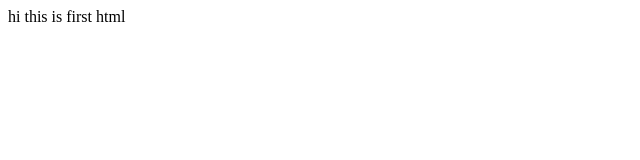
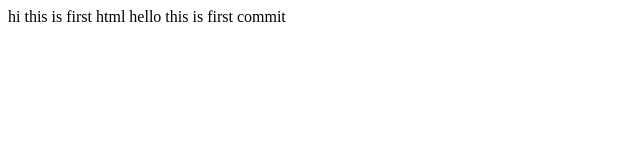
Before and after one commit to hbtuabhishek/withvs, a plain HTML site: page index.html in a window 1280 px wide. Shown: the whole page, without its empty margins (0-640 px from the left). Drawn offline with Linux system fonts and the light colour scheme.

Commit message:
again commited

```diff
--- a/index.html
+++ b/index.html
@@ -7,5 +7,6 @@
 </head>
 <body>
     hi this is first html
+    hello this is first commit
 </body>
 </html>
```
